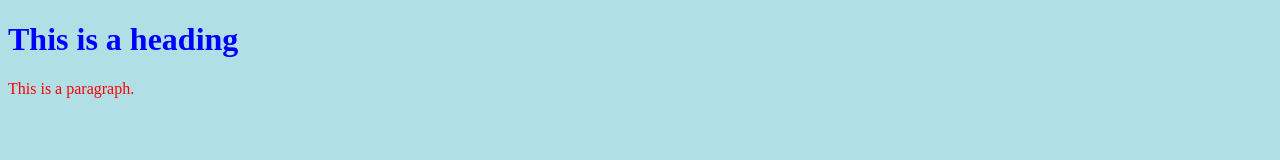
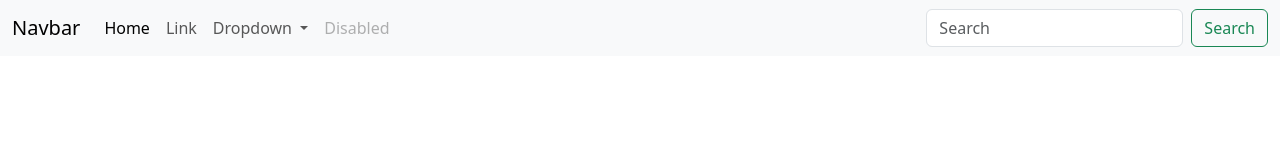
Before and after one commit to SSansika/index.html, a plain HTML site: page index.html in a window 1280 px wide. Drawn offline with nearby package versions, Linux system fonts and the light colour scheme.

Commit message:
Add files via upload

```diff
--- a/index.html
+++ b/index.html
@@ -1,16 +1,54 @@
 <!DOCTYPE html>
 <html>
-<head>
-<style>
-body {background-color: powderblue;}
-h1   {color: blue;}
-p    {color: red;}
-</style>
-</head>
-<body>
+    <head>
+        <title>Weppage</title>
+        <link rel="stylesheet" href="mystyle.css">
+        <link rel="stylesheet" href="bootsrap/css/bootstrap.min.css">
+    </head>
+    <body>
+        <header>
+            <nav class="navbar navbar-expand-lg navbar-light bg-light">
+                <div class="container-fluid">
+                  <a class="navbar-brand" href="#">Navbar</a>
+                  <button class="navbar-toggler" type="button" data-bs-toggle="collapse" data-bs-target="#navbarSupportedContent" aria-controls="navbarSupportedContent" aria-expanded="false" aria-label="Toggle navigation">
+                    <span class="navbar-toggler-icon"></span>
+                  </button>
+                  <div class="collapse navbar-collapse" id="navbarSupportedContent">
+                    <ul class="navbar-nav me-auto mb-2 mb-lg-0">
+                      <li class="nav-item">
+                        <a class="nav-link active" aria-current="page" href="#">Home</a>
+                      </li>
+                      <li class="nav-item">
+                        <a class="nav-link" href="#">Link</a>
+                      </li>
+                      <li class="nav-item dropdown">
+                        <a class="nav-link dropdown-toggle" href="#" id="navbarDropdown" role="button" data-bs-toggle="dropdown" aria-expanded="false">
+                          Dropdown
+                        </a>
+                        <ul class="dropdown-menu" aria-labelledby="navbarDropdown">
+                          <li><a class="dropdown-item" href="#">Action</a></li>
+                          <li><a class="dropdown-item" href="#">Another action</a></li>
+                          <li><hr class="dropdown-divider"></li>
+                          <li><a class="dropdown-item" href="#">Something else here</a></li>
+                        </ul>
+                      </li>
+                      <li class="nav-item">
+                        <a class="nav-link disabled" href="#" tabindex="-1" aria-disabled="true">Disabled</a>
+                      </li>
+                    </ul>
+                    <form class="d-flex">
+                      <input class="form-control me-2" type="search" placeholder="Search" aria-label="Search">
+                      <button class="btn btn-outline-success" type="submit">Search</button>
+                    </form>
+                  </div>
+                </div>
+            </nav>
 
-<h1>This is a heading</h1>
-<p>This is a paragraph.</p>
 
-</body>
+
+
+        </header>
+
+       <script src="bootsrap/js/bootstrap.min.js"></script>
+   </body>
 </html>
```
